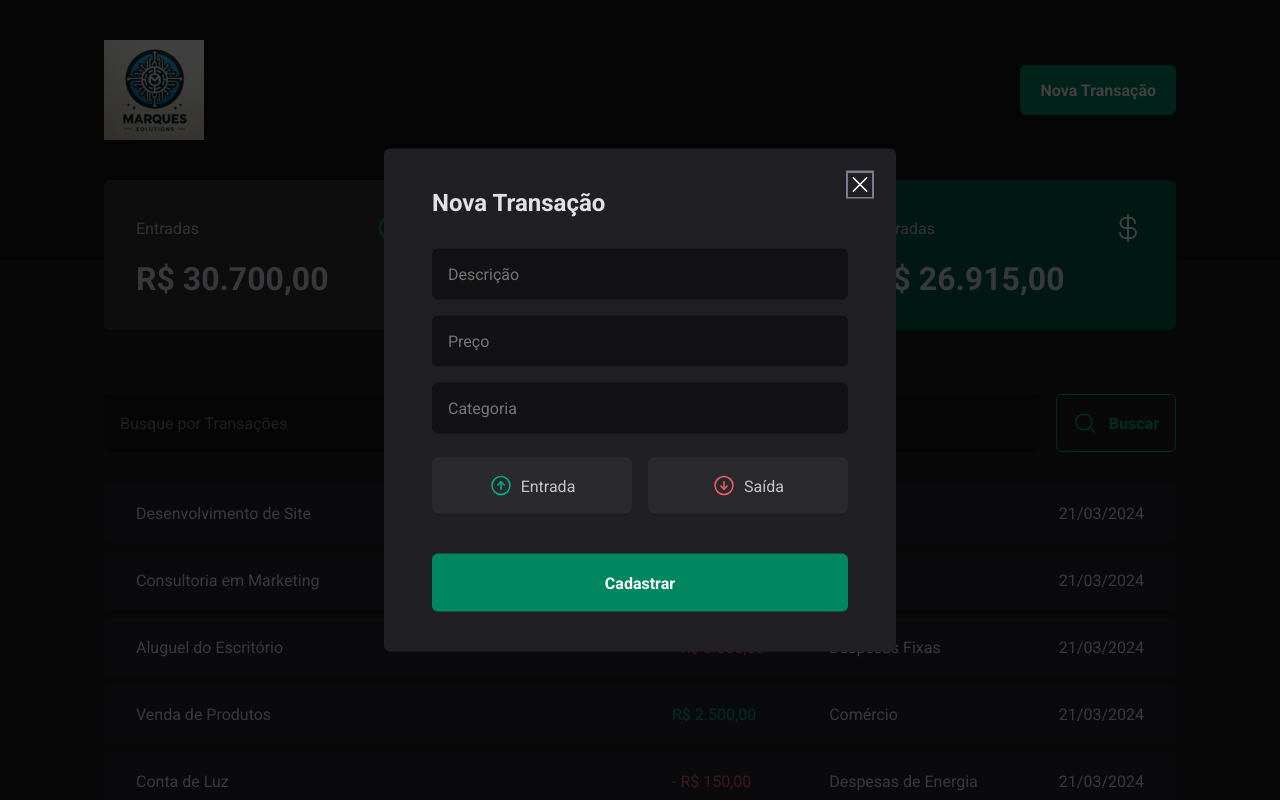
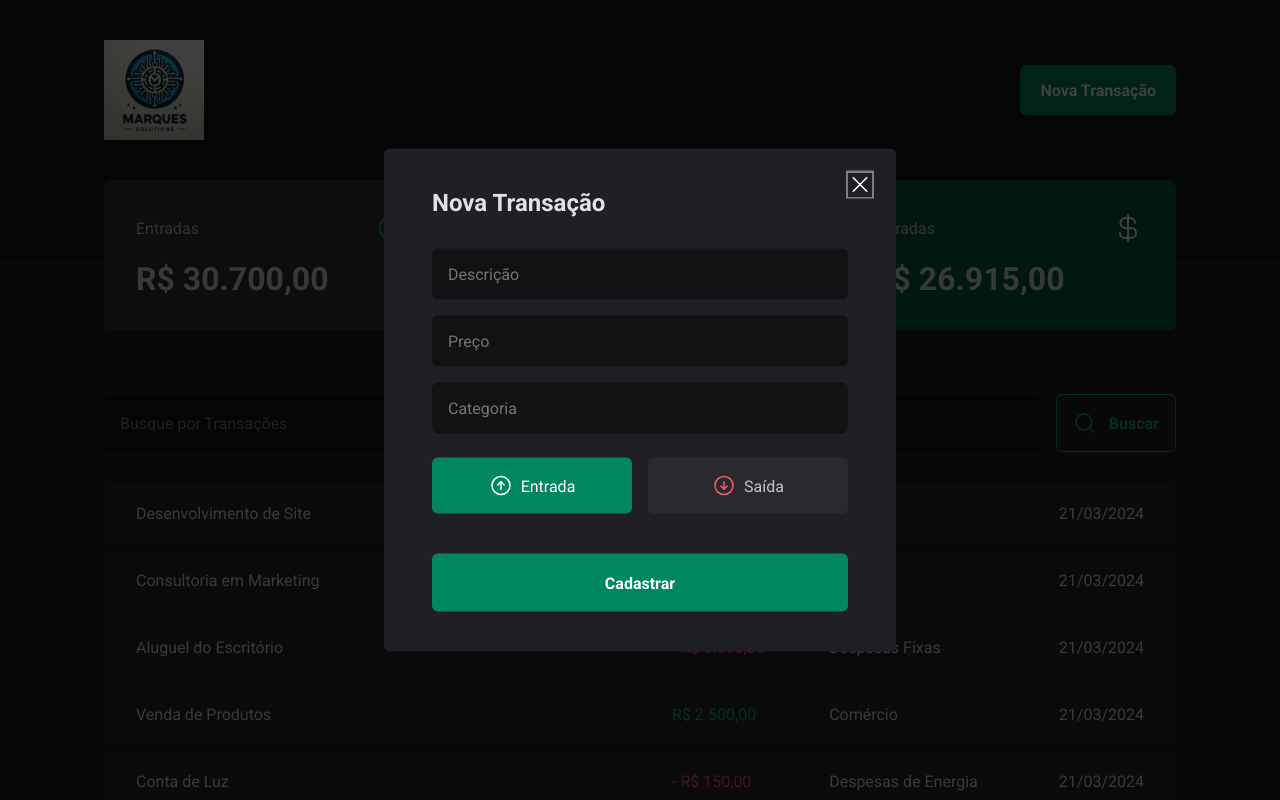
Before and after one commit to PedroMarquesN/control-money, a React (Vite) app: page / in a window 1280 px wide. Both pictures are taken after a click on the button "Nova Transação". Shown: the top 800 px of the page. Built offline with nearby package versions, Linux system fonts and the light colour scheme; data requests are answered from the project's data file; the HTML template or start-up script is replaced by a standard one.

Commit message:
Feat: Controll component unative html using Controller

```diff
--- a/src/components/NewTransactionModal/index.tsx
+++ b/src/components/NewTransactionModal/index.tsx
@@ -2,7 +2,7 @@ import * as Dialog from "@radix-ui/react-dialog";
 import {CloseButton, Content, Overlay, TransactionType, TransactionTypeButton} from "./styles.ts";
 import {ArrowCircleDown, ArrowCircleUp, X} from "phosphor-react";
 import * as z  from "zod";
-import {useForm} from "react-hook-form";
+import {Controller, useForm} from "react-hook-form";
 import {zodResolver} from "@hookform/resolvers/zod";
 
 const newTransactionFormSchema = z.object({
@@ -15,13 +15,21 @@ const newTransactionFormSchema = z.object({
 type newTransactionFormInputs = z.infer<typeof newTransactionFormSchema>
 export function NewTransactionModal() {
 
-    const {register, handleSubmit,formState:{isSubmitting}} = useForm<newTransactionFormInputs>({
-            resolver: zodResolver(newTransactionFormSchema)
+    const {
+        control,
+        register,
+        handleSubmit,
+        formState:{isSubmitting},
+
+
+    } = useForm<newTransactionFormInputs>({
+            resolver: zodResolver(newTransactionFormSchema),
+            defaultValues: {type: 'income'}
         }
     )
 
     function handleCreateNewTransaction(data: newTransactionFormInputs) {
-
+        console.log(data)
     }
     return(
         <Dialog.Portal>
@@ -35,7 +43,10 @@ export function NewTransactionModal() {
                     <input {...register('description')} type="text" placeholder="Descrição"/>
                     <input {...register('price', {valueAsNumber: true})} type="number" placeholder="Preço"/>
                     <input {...register('category')}type="text" placeholder="Categoria"/>
-                    <TransactionType>
+
+                    <Controller control={control} name="type" render={({field}) => {
+                        return(
+                            <TransactionType onValueChange={field.onChange} value={field.value}>
                                 <TransactionTypeButton value='income' variant='income'>
                                     <ArrowCircleUp size={24}/>
                                     Entrada
@@ -46,6 +57,9 @@ export function NewTransactionModal() {
                                 </TransactionTypeButton>
                             </TransactionType>
 
+                        )
+                    }}/>
+
                     <button disabled={isSubmitting} type='submit'>Cadastrar</button>
                 </form>
 
```
Lines whose indentation alone changed are shown as unchanged.
